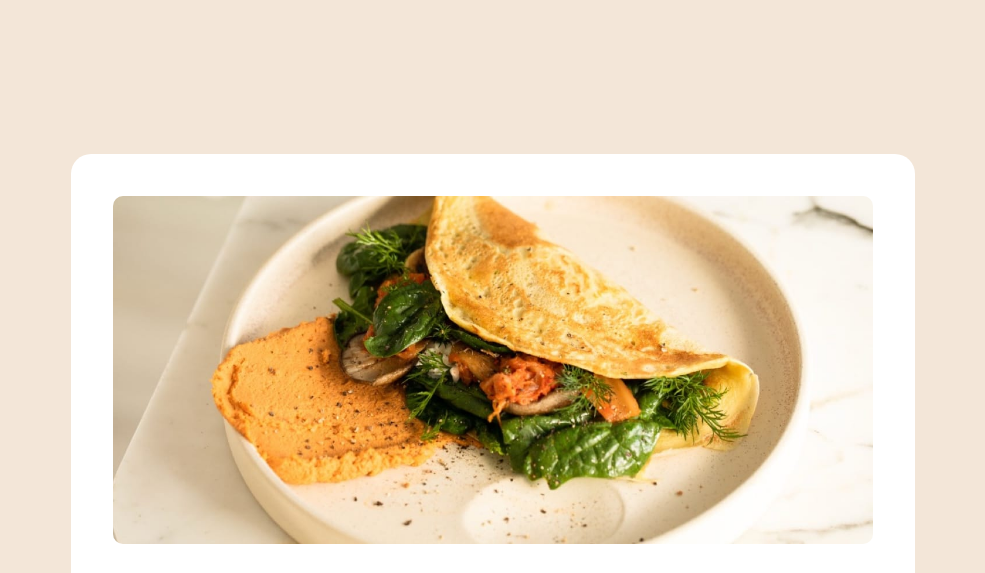
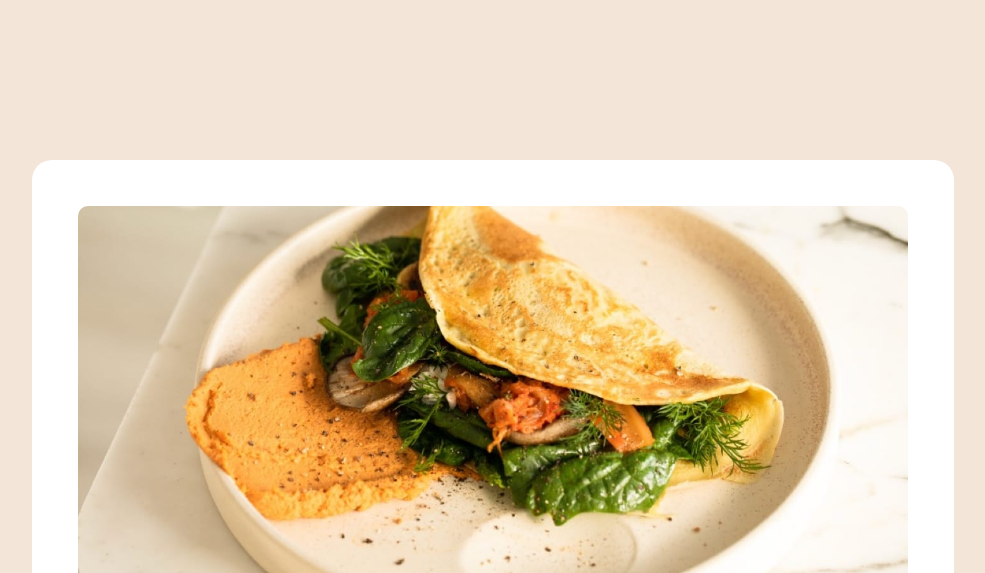
Before and after one commit to LucasLeitePereira/recipe-page-frontendmentor, a plain HTML site: page index.html in a window 1536 px wide. Shown: the top 573 px of the page, without its empty margins (275-1260 px from the left). Drawn offline with Linux system fonts and the light colour scheme.

Commit message:
versao final pc

```diff
--- a/styles/main.css
+++ b/styles/main.css
@@ -1,6 +1,5 @@
 main {
     width: 100%;
-    height: 100vh;
 }
 
 .caixa-central {
@@ -20,7 +19,31 @@ main {
     gap: 30px;
 }
 
-@media (min-width: 760px) {
+@media (min-width: 1100px) {
+    .caixa-central {
+        width: 60%;
+        margin: 20vh auto;
+        border-radius: 20px;
+    }
+
+    .banner {
+        display: flex;
+        align-items: center;
+        justify-content: center;
+    }
+    .banner img {
+        width: 90%;
+        border-radius: 10px;
+        margin: 5%;
+    }
+
+    .conteudo {
+        padding: 0 5% 3% 5%;
+    }
+
+}
+
+@media (min-width: 760px) and (max-width: 1100px) {
     .caixa-central {
         width: 80%;
         margin: 40px auto;
@@ -40,17 +63,3 @@ main {
     }
 
 }
-
-@media (min-width: 1440px) {
-    .caixa-central {
-        width: 55%;
-        margin: 10% auto;
-        border-radius: 20px;
-        display: flex;
-        flex-direction: column;
-    }
-
-    .conteudo {
-        padding: 0 5%;
-    }
-}
```
